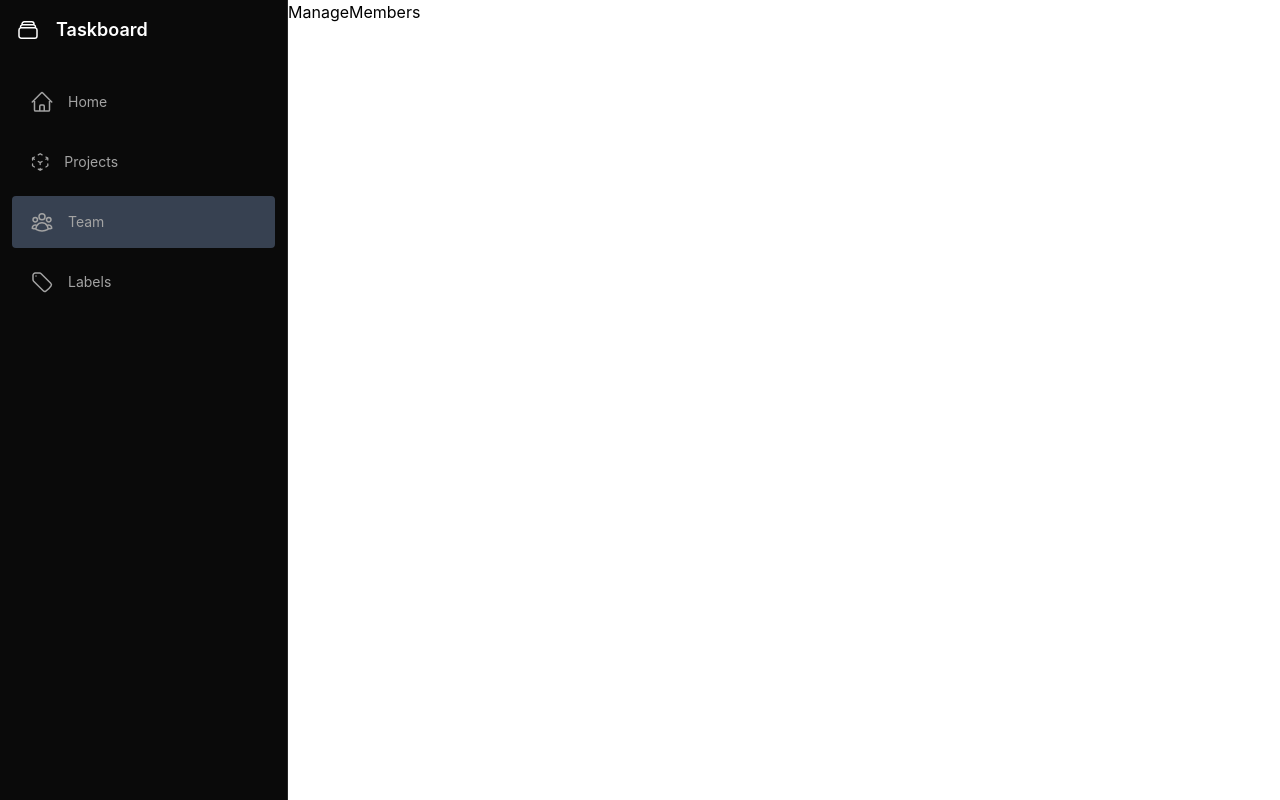
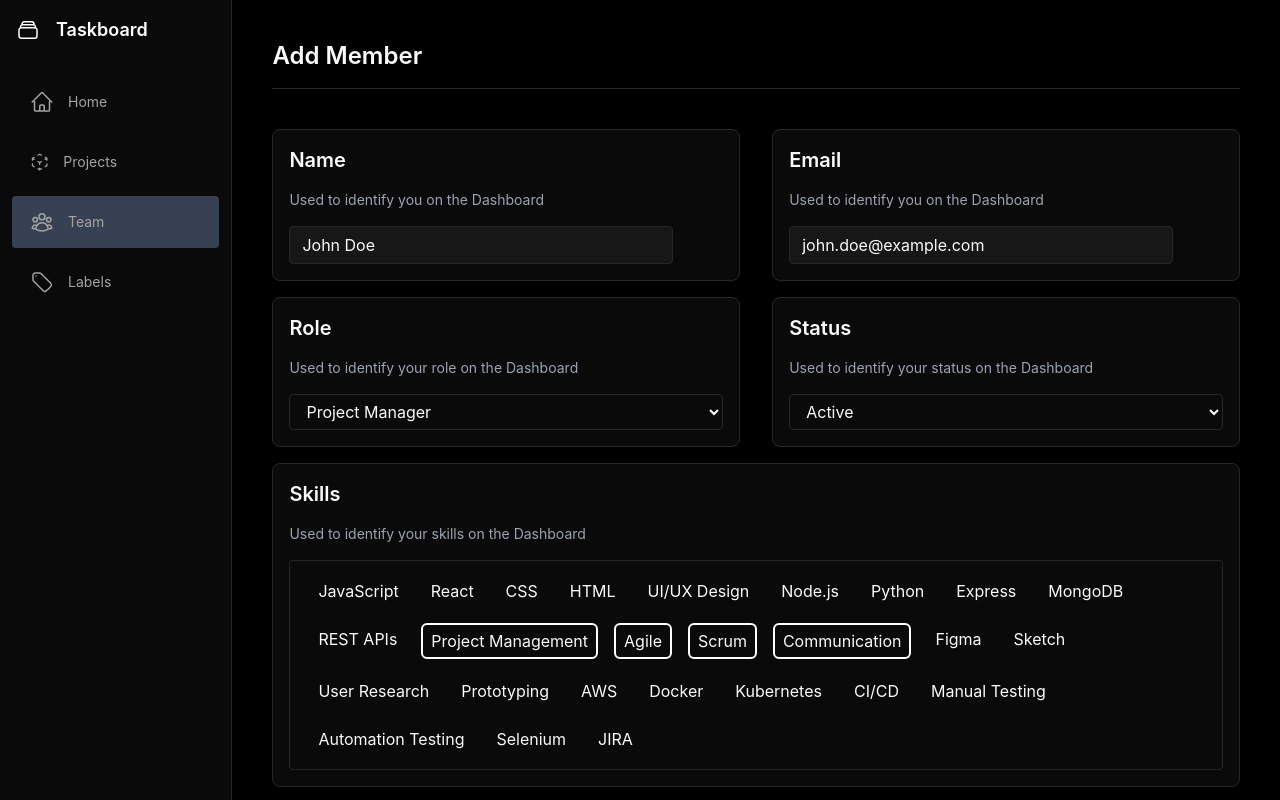
Before and after one commit to Pratik4509/taskboard, a React (Create React App) app: page /team/edit/1 in a window 1280 px wide. Built offline with nearby package versions, Linux system fonts and the light colour scheme.

Commit message:
Added add and edit user functionality(not complete)

```diff
--- a/src/Components/ManageMembers.tsx
+++ b/src/Components/ManageMembers.tsx
@@ -1,8 +1,182 @@
-import React from 'react'
+import React, { useEffect, useState } from 'react'
+import { useSelector } from 'react-redux';
+import { useNavigate, useParams } from 'react-router-dom';
+import { RootState } from '../redux/store';
+import { TeamTypes } from '../types';
+
+const roles = ['Developer', 'Designer', 'Project Manager', 'Tester'];
+const statuses = ['Active', 'Inactive'];
+const skills = ['JavaScript', 'React', 'CSS', 'HTML', 'UI/UX Design', 'Node.js', 'Python', "Express", "MongoDB", "REST APIs",
+    "Project Management", "Agile", "Scrum", "Communication", "Figma", "Sketch", "User Research", "Prototyping",
+    "AWS", "Docker", "Kubernetes", "CI/CD", "Manual Testing", "Automation Testing", "Selenium", "JIRA"];
 
 const ManageMembers = () => {
+    const navigate = useNavigate()
+    const { id } = useParams()
+    const existingMember = useSelector((state: RootState) => state.kanban.teams.find((team: TeamTypes) => team.id === id))
+    const [formData, setFormData] = useState({
+        fullName: '',
+        email: '',
+        role: '',
+        status: '',
+    })
+
+    const [errors, setErrors] = useState({
+        fullName: '',
+        email: '',
+        role: '',
+        status: '',
+        skills: ''
+    });
+
+    const [selectedSkills, setSelectedSkills] = useState<string[]>([]);
+
+    const skillColor: Record<string, string> = {
+        // 'JavaScript': 'bg-amber-500',
+        // 'React': 'bg-sky-500',
+        // 'Node.js': 'bg-green-500',
+        // 'Python': 'bg-yellow-500',
+        // 'CSS': 'bg-indigo-500',
+        // 'HTML': 'bg-teal-500',
+        // 'UI/UX Design': 'bg-purple-500',
+        // 'Project Management': 'bg-emerald-500',
+        // 'Agile': 'bg-rose-500',
+        // 'Scrum': 'bg-blue-500',
+        // 'Communication': 'bg-fuchsia-500',
+
+    }
+
+    const activeStyle = 'border-2 border-white';
+
+    const handleClick = (label: string) => {
+        if (selectedSkills.includes(label)) {
+            handleLabelRemove(label)
+        } else {
+            handleLabelAdd(label)
+        }
+    }
+
+    const handleLabelAdd = (label: string) => {
+        setSelectedSkills((prev) => [...prev, label])
+    }
+
+    const handleLabelRemove = (label: string) => {
+        setSelectedSkills((prev) => prev.filter(l => l !== label))
+    }
+
+    const handleChange = (e: React.ChangeEvent<HTMLInputElement>) => {
+        const { name, value } = e.target
+        setFormData(prev => ({ ...prev, [name]: value }))
+    }
+    const handleSubmit = () => {
+
+    }
+
+    useEffect(() => {
+        if (existingMember) {
+            setFormData({
+                fullName: existingMember.fullName,
+                email: existingMember.email,
+                status: existingMember.status,
+                role: existingMember.role
+            })
+            setSelectedSkills(existingMember.skills)
+        }
+    }, [existingMember])
+
     return (
-        <div>ManageMembers</div>
+        <div className='w-full h-full bg-black text-neutral-50 px-10 overflow-scroll overflow-x-hidden'>
+            <div className='pt-10 pb-4 font-semibold text-2xl text-left border-b border-neutral-800'>Add Member</div>
+            <form onSubmit={handleSubmit} className='space-y-4 '>
+                <div className='flex gap-8 flex-wrap lg:flex-nowrap'>
+                    <div className='w-full text-left p-4 bg-light-black border border-neutral-800 rounded-lg mt-10'>
+                        <h2 className='text-xl font-semibold'>Name</h2>
+                        <p className='text-sm text-gray-400 mt-4'>Used to identify you on the Dashboard</p>
+                        <input type="text"
+                            className={`w-4/5 lg:w-96 mt-4 px-3 py-1.5 rounded border ${errors.fullName ? 'border border-red-900' : ' border-neutral-800'} bg-neutral-900`}
+                            id="name"
+                            name="name"
+                            value={formData.fullName}
+                            onChange={handleChange}
+                        />
+                        <p>{errors.fullName && <span className="text-red-500 text-sm">{errors.fullName}</span>}</p>
+                    </div>
+                    <div className='w-full text-left p-4 bg-light-black border border-neutral-800 rounded-lg mt-10'>
+                        <h2 className='text-xl font-semibold'>Email</h2>
+                        <p className='text-sm text-gray-400 mt-4'>Used to identify you on the Dashboard</p>
+                        <input
+                            type='email'
+                            id="email"
+                            name="email"
+                            value={formData.email}
+                            onChange={handleChange}
+                            className={`w-4/5 lg:w-96 mt-4 px-3 py-1.5 rounded border ${errors.email ? 'border border-red-900' : ' border-neutral-800'} bg-neutral-900`}
+                        />
+                        <p>{errors.email && <span className="text-red-500 text-sm">{errors.email}</span>}</p>
+                    </div>
+                </div>
+                <div className='flex gap-8 flex-wrap lg:flex-nowrap'>
+                    <div className='w-full text-left p-4 bg-light-black border border-neutral-800 rounded-lg'>
+                        <h2 className='text-xl font-semibold'>Role</h2>
+                        <p className='text-sm text-gray-400 mt-4'>Used to identify your role on the Dashboard</p>
+                        <select
+                            className='w-full mt-4 px-3 py-1.5 rounded border border-neutral-800 bg-light-black'
+                            value={formData.role}
+                        >
+                            <option value="">--Please Choose--</option>
+                            {roles.map((role, index) => (<option value={role} key={index}>{role}</option>))}
+                        </select>
+                        <p>{errors.role && <span className="text-red-500 text-sm">{errors.role}</span>}</p>
+                    </div>
+                    <div className='w-full text-left p-4 bg-light-black border border-neutral-800 rounded-lg'>
+                        <h2 className='text-xl font-semibold'>Status</h2>
+                        <p className='text-sm text-gray-400 mt-4'>Used to identify your status on the Dashboard</p>
+                        <select
+                            className='w-full mt-4 px-3 py-1.5 rounded border border-neutral-800 bg-light-black'
+                            value={formData.status}
+                        >
+                            {statuses.map((status, index) => (<option value={status} key={index}>{status}</option>))}
+                        </select>
+                        <p>{errors.status && <span className="text-red-500 text-sm">{errors.status}</span>}</p>
+                    </div>
+                </div>
+                <div className='flex gap-8 flex-wrap lg:flex-nowrap'>
+                    <div className='w-full text-left p-4 bg-light-black border border-neutral-800 rounded-lg'>
+                        <h2 className='text-xl font-semibold'>Skills</h2>
+                        <p className='text-sm text-gray-400 mt-4'>Used to identify your skills on the Dashboard</p>
+                        <div className="mt-4 px-3 py-1.5 rounded border border-neutral-800 bg-light-black">
+                            <div className="p-2 flex gap-4 flex-wrap">
+                                {skills.map(skill => (
+                                    <div
+                                        key={skill}
+                                        className={`px-2 py-1 rounded-md cursor-pointer ${skillColor[skill]} ${selectedSkills.includes(skill) ? activeStyle : ''}`}
+                                        onClick={() => handleClick(skill)}
+                                    >
+                                        {skill}
+                                    </div>
+                                ))}
+                            </div>
+                        </div>
+                        <p>{errors.role && <span className="text-red-500 text-sm">{errors.role}</span>}</p>
+                    </div>
+                </div>
+                <div className="flex justify-end space-x-4">
+                    <button
+                        type="button"
+                        onClick={() => navigate('/project')}
+                        className="px-4 py-2 bg-gray-600 rounded-md hover:bg-gray-500"
+                    >
+                        Cancel
+                    </button>
+                    <button
+                        type="submit"
+                        className="px-4 py-2 bg-blue-600 rounded-md hover:bg-blue-500"
+                    >
+                        {existingMember ? 'Update Member' : 'Add Member'}
+                    </button>
+                </div>
+            </form>
+        </div>
     )
 }
 
--- a/src/Components/ManageProject.tsx
+++ b/src/Components/ManageProject.tsx
@@ -36,7 +36,6 @@ const ManageProject = () => {
                 endDate: existingProject.endDate,
             });
         }
-        console.log(existingProject)
     }, [existingProject]);
 
     const handleChange = (e: React.ChangeEvent<HTMLInputElement | HTMLTextAreaElement>) => {
@@ -122,7 +121,6 @@ const ManageProject = () => {
                             className={`w-4/5 lg:w-96 mt-4 px-3 py-1.5 rounded border ${errors.name ? 'border border-red-900' : ' border-neutral-800'} bg-neutral-900`}
                         />
                         <p>{errors.description && <span className="text-red-500 text-sm">{errors.description}</span>}</p>
-
                     </div>
                 </div>
                 <div className='flex gap-8 flex-wrap lg:flex-nowrap'>
```
